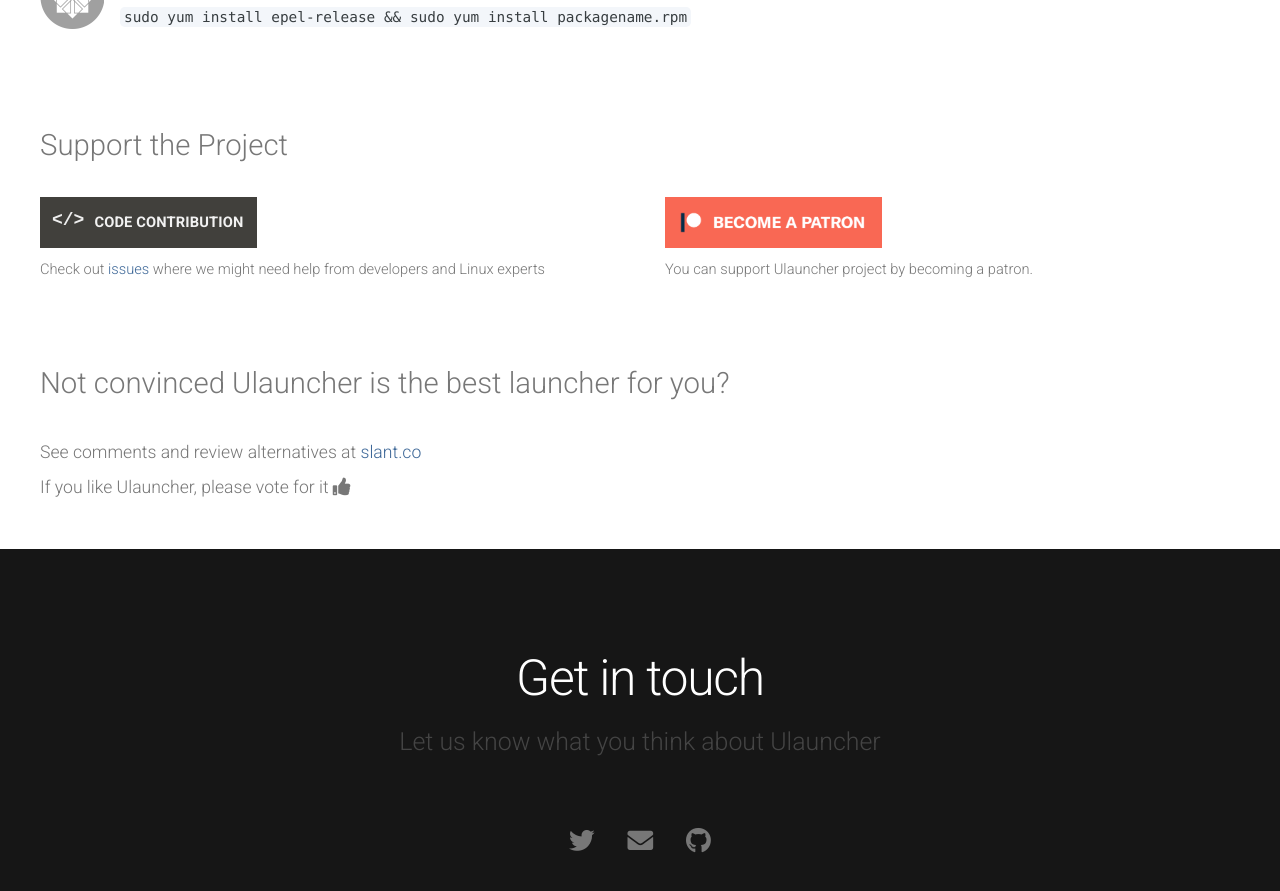
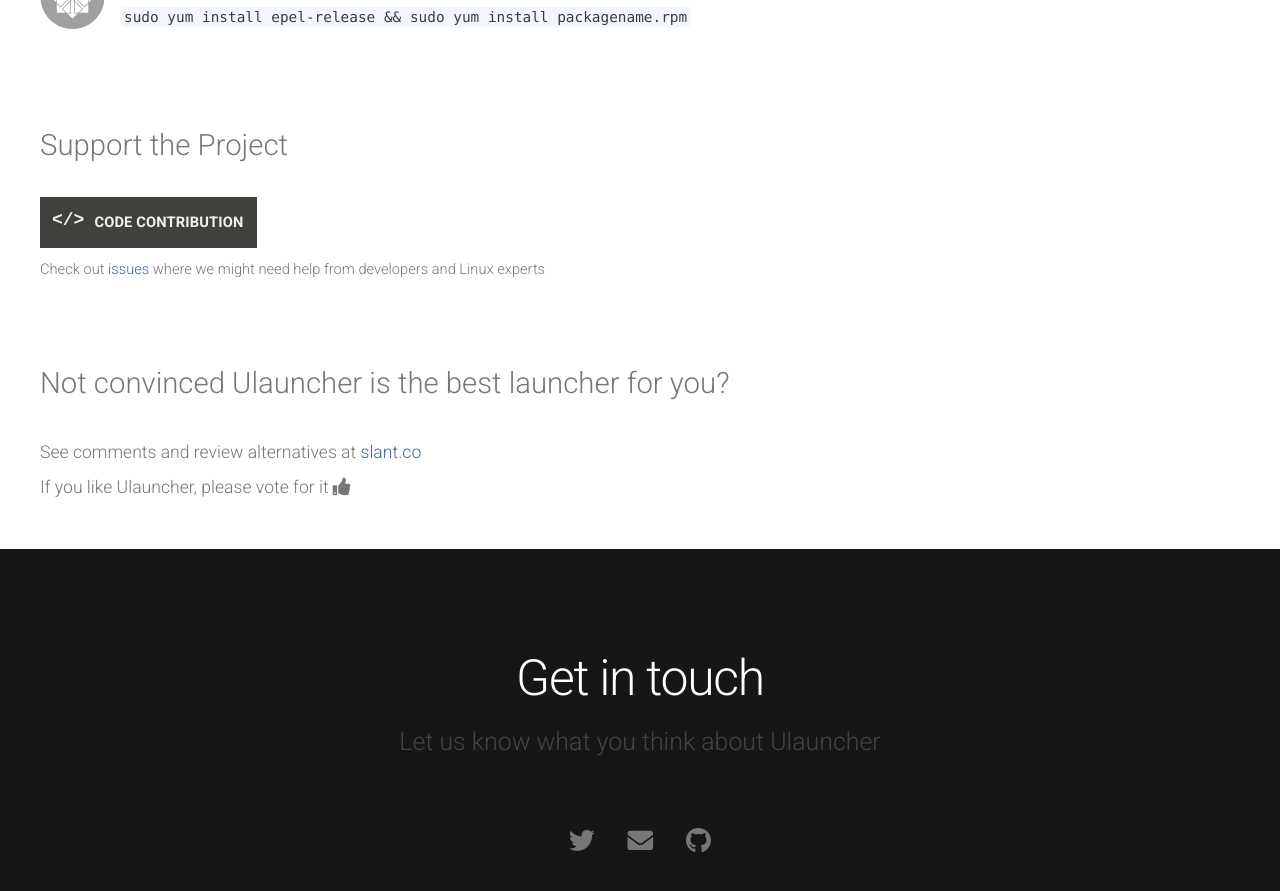
Before and after one commit to Ulauncher/ulauncher.io, a Jekyll site: the page built from index.html, in a window 1280 px wide and 900 px high, scrolled down 2317 px. Shown: the top 891 px of the window. Built offline with Jekyll 4.4.1, drawn with Linux system fonts in a browser that asks for light colours; nearby versions of some CDN libraries.

Commit message:
Removed Patreon link

```diff
--- a/_includes/index/support.html
+++ b/_includes/index/support.html
@@ -1,5 +1,5 @@
 <div class="row">
-  <div class="code-contribution 6u">
+  <div class="code-contribution 12u">
     <a
       class="code-contrib-banner"
       href="https://github.com/Ulauncher/Ulauncher/wiki/Code-Contribution"
@@ -15,16 +15,4 @@
       where we might need help from developers and Linux experts
     </p>
   </div>
-  <div class="6u">
-    <a href="https://www.patreon.com/bePatron?u=8086337">
-      <img
-        width="217"
-        src="/assets/images/become_a_patron_button.png"
-        alt="Become a patron"
-      />
-    </a>
-    <p>
-      You can support Ulauncher project by becoming a patron.
-    </p>
-  </div>
 </div>
```
